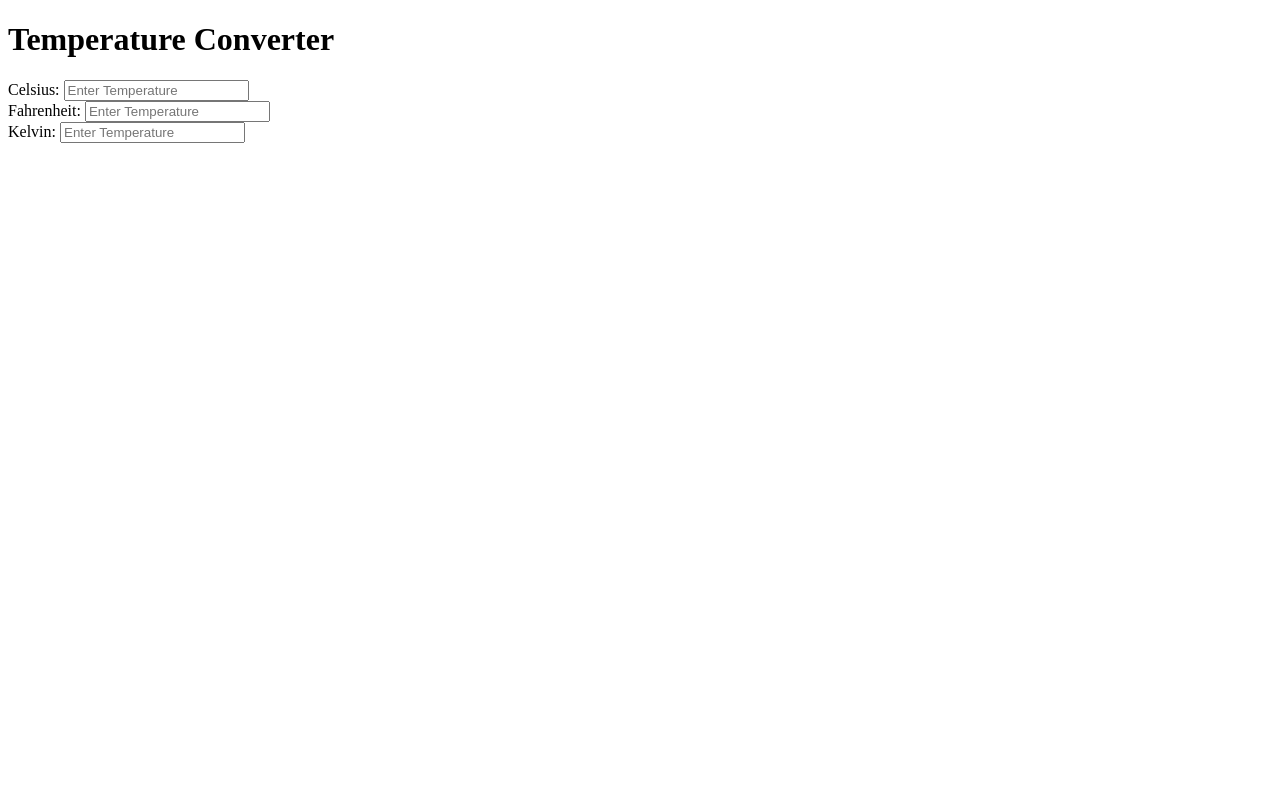
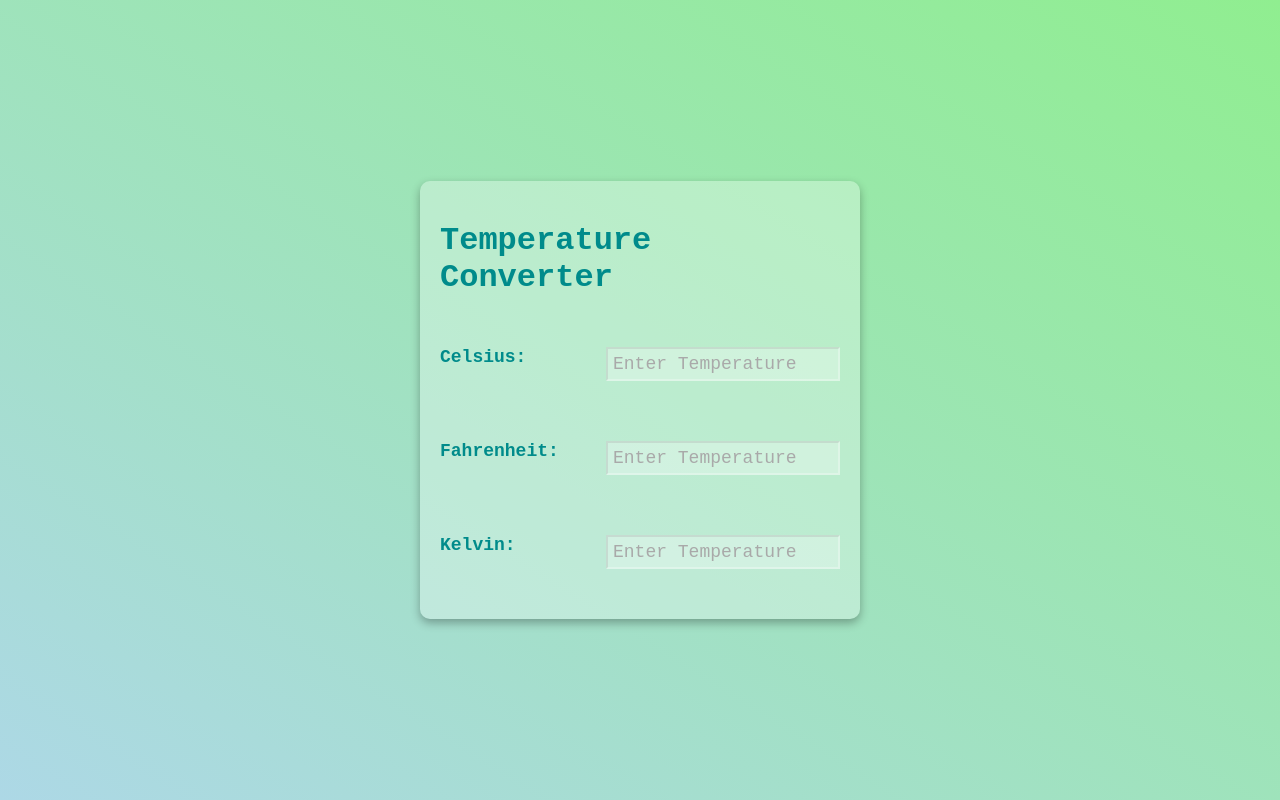
Before and after one commit to ankitsoni4448/Temperature-Converter, a plain HTML site: page index.html in a window 1280 px wide. Drawn offline with Linux system fonts and the light colour scheme.

Commit message:
Add files via upload

```diff
--- a/index.html
+++ b/index.html
@@ -5,6 +5,7 @@
     <meta http-equiv="X-UA-Compatible" content="IE=edge">
     <meta name="viewport" content="width=device-width, initial-scale=1.0">
     <title>Temperature Converter</title>
+    <link rel="stylesheet" href="style.css">
 </head>
 <body>
     <div class="container">
--- a/style.css
+++ b/style.css
@@ -0,0 +1,51 @@
+body{
+    margin: 0;
+    background: linear-gradient(to left bottom, lightgreen, lightblue);
+    min-height: 100vh;
+    display: flex;
+    justify-content: center;
+    align-items: center;
+    font-family: monospace;
+    color: darkcyan;
+}
+
+.container{
+    background: rgba(255, 255, 255, .3);
+    padding: 20px;
+    box-shadow: 0 4px 10px rgba(0, 0, 0, .3);
+    border-radius: 10px;
+    width: 85%;
+    max-width: 400px;
+    min-width: 350px;
+    display: flex;
+    flex-direction: column;
+    align-items: center;
+    max-height: 400px;
+}
+
+.heading{
+    font-size: 32px;
+
+}
+
+.temp-container{
+    width: 100%;
+    padding: 30px;
+    font-weight: bold;
+    font-size: 18px;
+}
+
+.input{
+    width: 220px;
+     font-family: monospace;
+     padding: 5px;
+     float: right;
+     outline: none;
+     background-color: rgba(255, 255, 255, .3);
+     border-color: rgba(255, 255, 255, .3);
+     color: darkgreen;
+     font-size: 18px;
+}
+.input::placeholder{
+    color: darkgray;
+}
```
